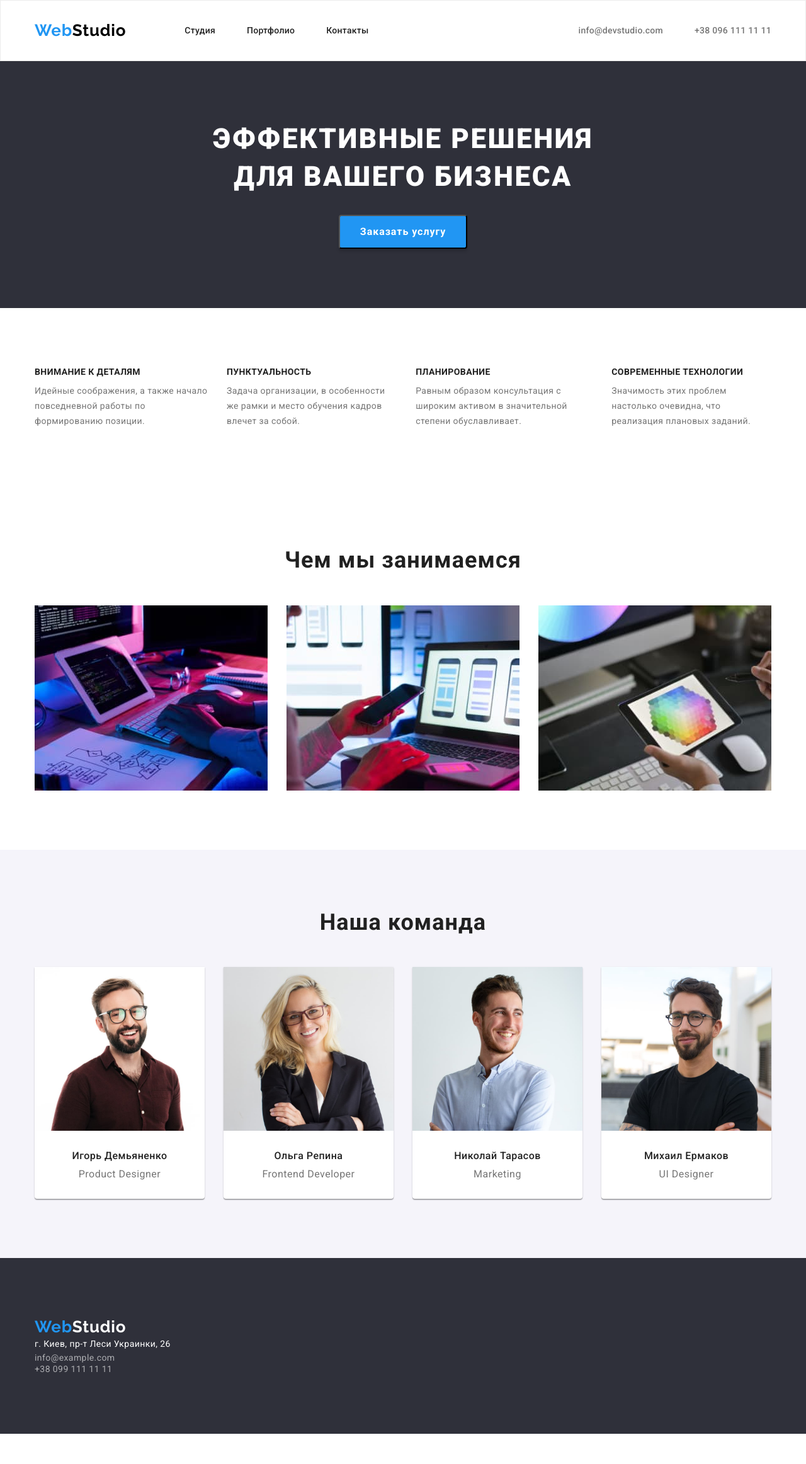
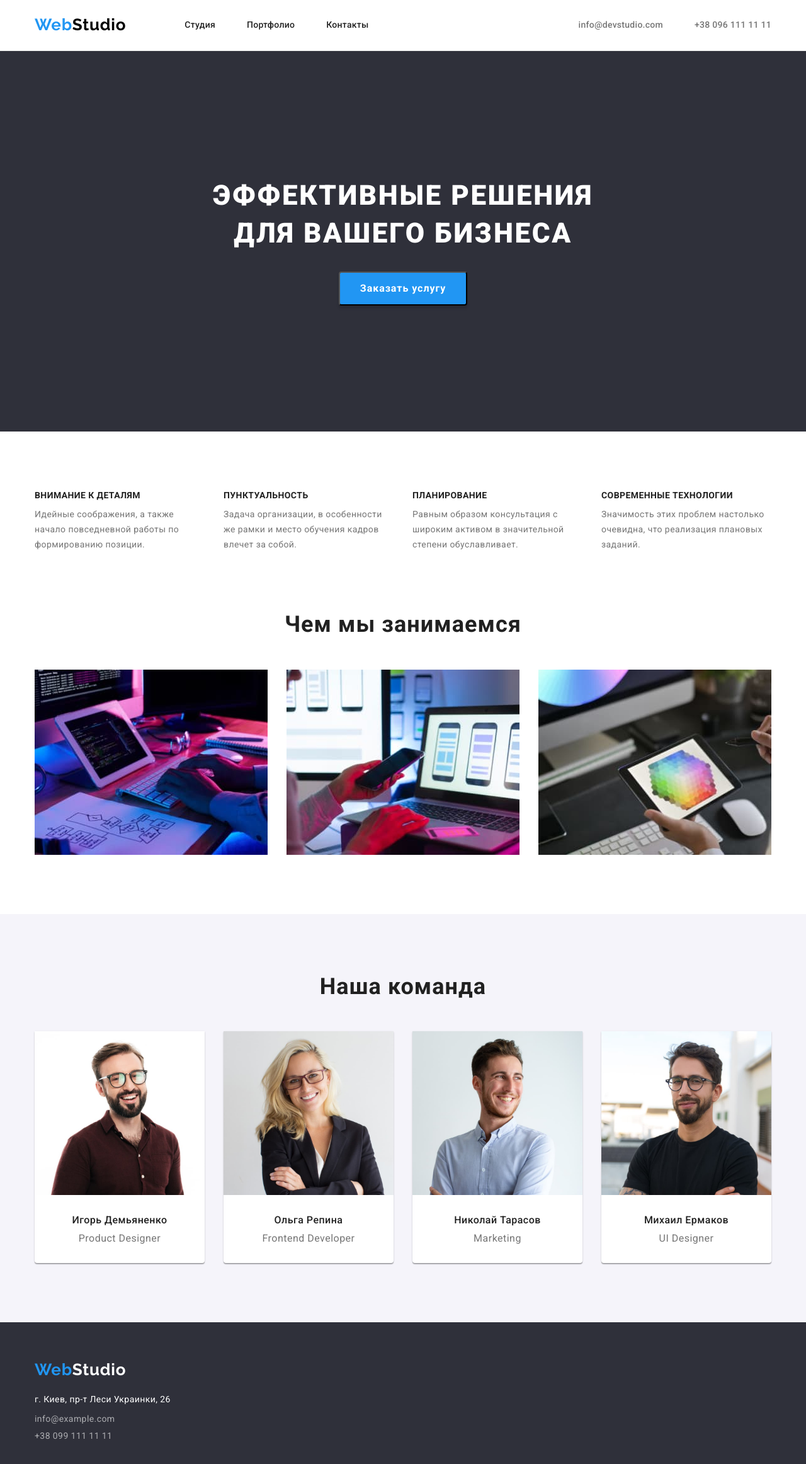
Before and after one commit to Ruslan-GH/goit-markup-hw-03, a plain HTML site: page index.html in a window 1280 px wide. Shown: the whole page at 63% size. Before the commit the page ends 2276 px from the top, so only its background shows below. Drawn offline with nearby package versions, Linux system fonts and the light colour scheme.

Commit message:
Откоректировано ДЗ № 3
- исправлены паддинги в секциях;
- добавлены расстояния в футере;
- исправлен бордер в хедере;
- исправлены кнопки-фильтры в Портфолио.

```diff
--- a/css/styles.css
+++ b/css/styles.css
@@ -89,9 +89,9 @@ body {
 
 /*========== Header ==========*/
 .header {
-  padding-top: 32px;
-  padding-bottom: 32px;
-  border: 1px solid #ececec;
+  padding-top: 24px;
+  padding-bottom: 25px;
+  border-bottom: 1px solid #ececec;
 }
 
 .header-container {
@@ -164,6 +164,8 @@ body {
 .hero {
   background: #2f303a;
   text-align: center;
+  padding-top: 200px;
+  padding-bottom: 200px;
 }
 .hero-title {
   font-weight: 900;
@@ -239,6 +241,7 @@ body {
 }
 
 .features-list-item {
+  width: 100%;
   margin-left: 30px;
   margin-top: 30px;
 }
@@ -246,7 +249,9 @@ body {
 /*========== END FEATURES ========== */
 
 /*========== WORK ========== */
-
+.work {
+  padding-top: 0;
+}
 .work-list {
   display: flex;
   flex-wrap: wrap;
@@ -321,11 +326,21 @@ body {
 
 /*========== FOOTER ========== */
 .footer {
+  padding-top: 60px;
+  padding-bottom: 60px;
   background: #2f303a;
 }
 
 .color-studio {
   color: #ffffff;
+}
+
+.menu-address {
+  margin-top: 20px;
+}
+
+.menu-address-item:not(:last-child) {
+  margin-bottom: 9px;
 }
 
 .menu-address-post {
@@ -375,6 +390,8 @@ body {
   background: #f5f4fa;
   border-radius: 4px;
   border-width: 0px;
+
+  padding: 6px 22px;
 }
 .portfolio-button:hover,
 .portfolio-button:focus {
--- a/index.html
+++ b/index.html
@@ -47,7 +47,7 @@
 
     <main>
         <!-- HERO -->
-        <section class="hero section">
+        <section class="hero">
             <div class="container">
                 <h1 class="hero-title">Эффективные решения <br> для вашего бизнеса</h1>
                 <button class="modal-btn" type="button">Заказать услугу</button>
@@ -146,7 +146,7 @@
         </section>
     </main>
 
-    <footer class="footer section">
+    <footer class="footer">
         <div class="container">
             <a class="logo" href="./index.html">
                 <span class="color-web">Web</span><span class="color-studio">Studio</span>
```
Also changed, not shown: portfolio.html (+3 -2 lines).
